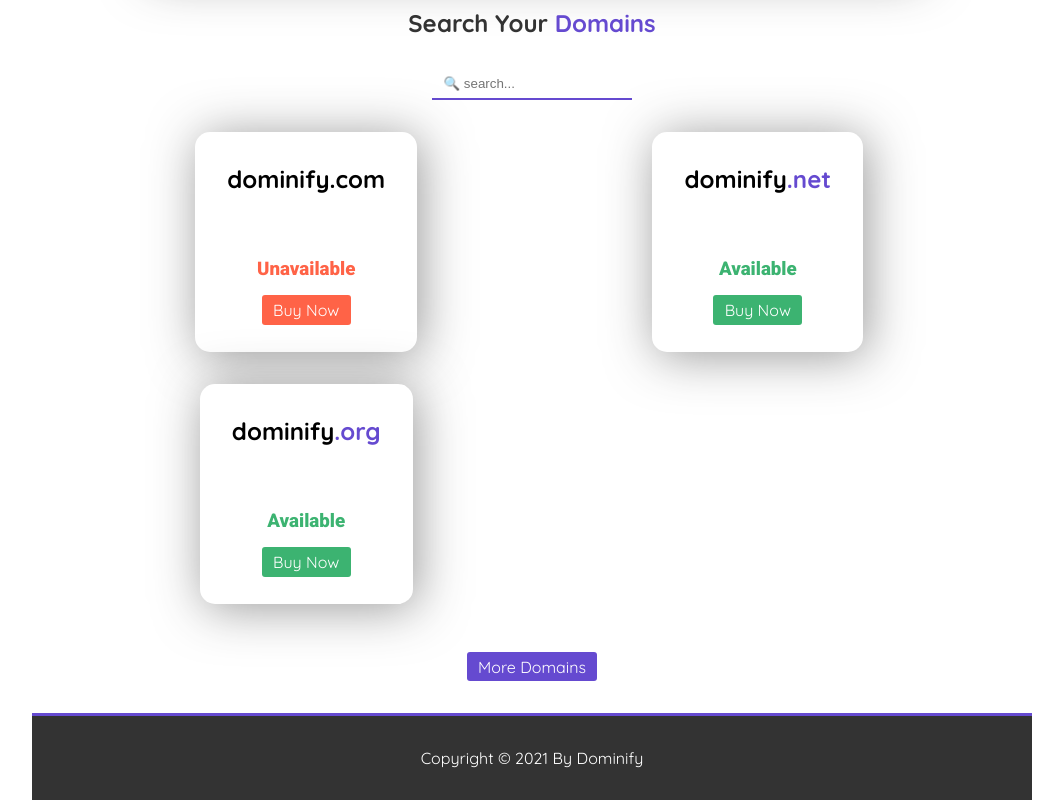
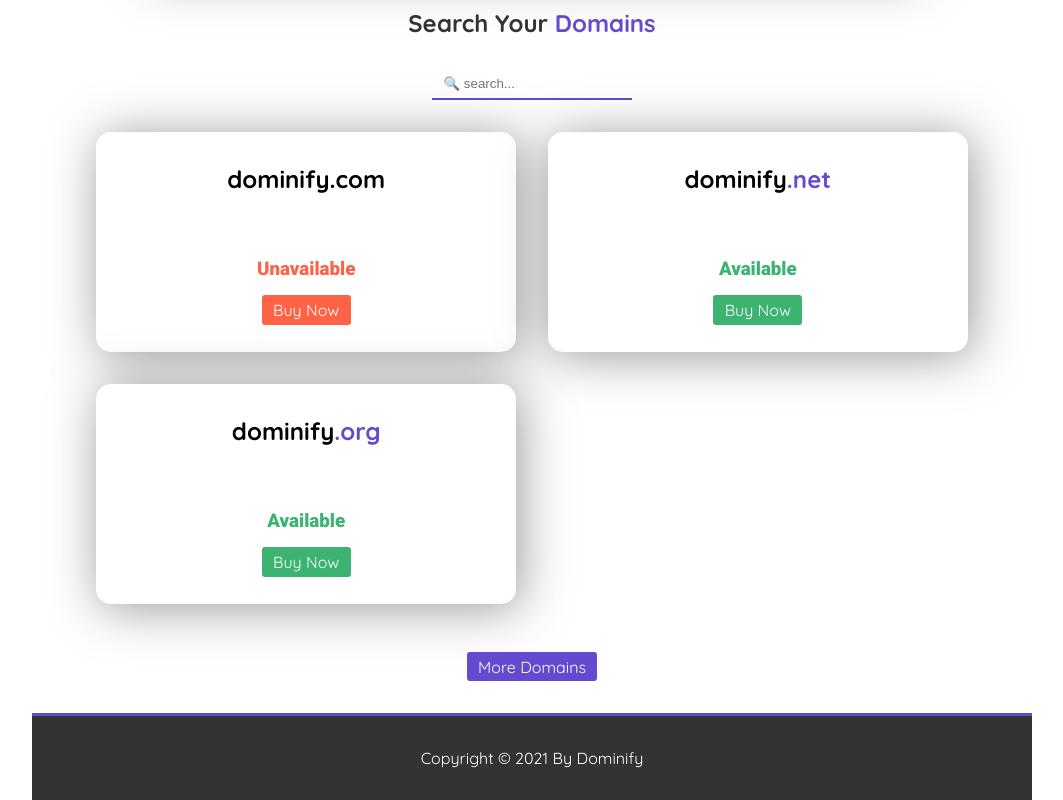
Before and after one commit to AADHISM/Dominify, a plain HTML site: page index.html in a window 1280 px wide. Shown: the part 1011-1811 px from the top of the page, without its empty margins (108-1171 px from the left). Drawn offline with Linux system fonts and the light colour scheme.

Commit message:
Update style.css

```diff
--- a/style.css
+++ b/style.css
@@ -243,10 +243,6 @@ p {
   border-color: var(--dark);
 }
 
-.domain .grid {
-  justify-items: center;
-}
-
 .domain .card h3 {
   font-family: var(--secondary-font);
   font-weight: 900;
```
